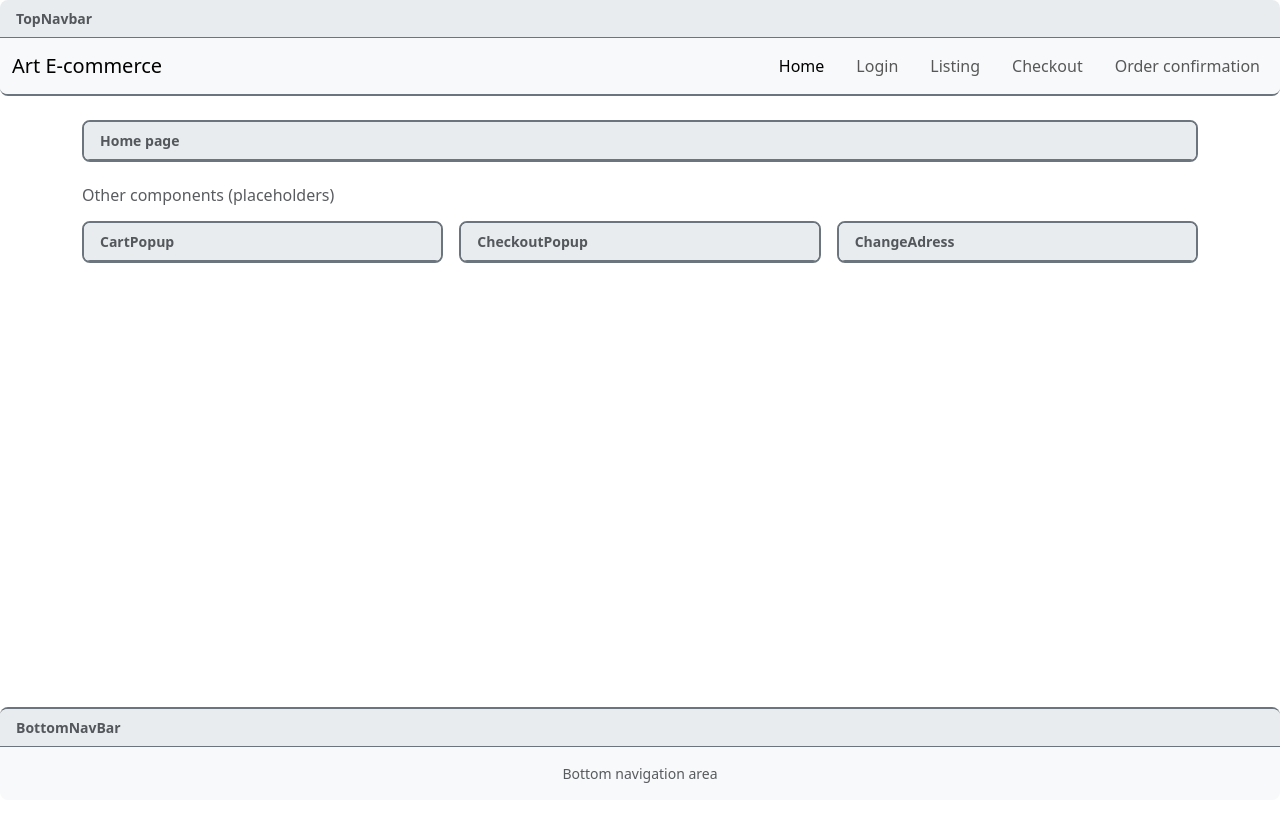
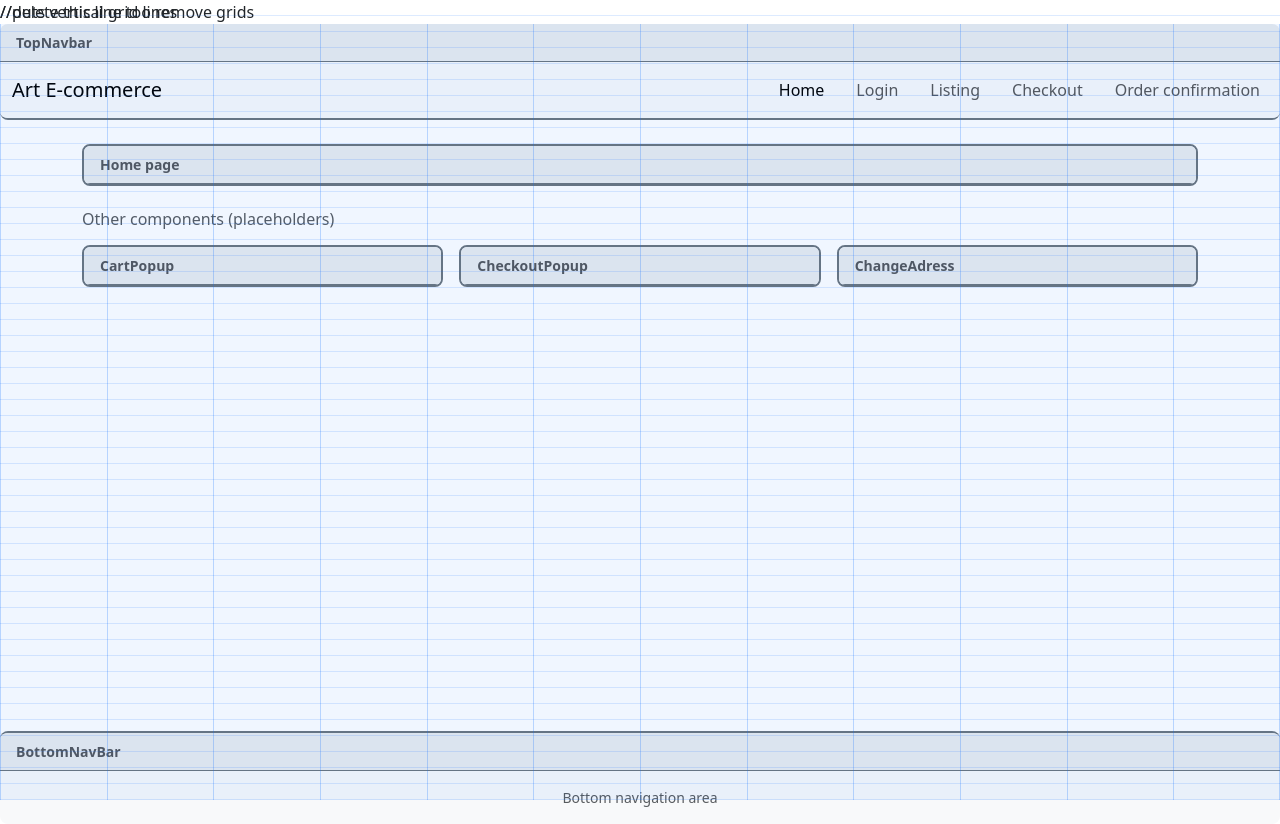
Before and after one commit to VCU-257/ugly-build-with-bootstrap-group-6, a React (Vite) app in the folder frontend/: page / in a window 1280 px wide. Before the commit the page ends 800 px from the top, so only its background shows below. Built offline with nearby package versions, Linux system fonts and the light colour scheme.

Commit message:
added grid lines for assignment purposes, easy to delete

```diff
--- a/frontend/src/App.jsx
+++ b/frontend/src/App.jsx
@@ -6,10 +6,14 @@ import Checkout from './pages/Checkout.jsx'
 import OrderConfirmation from './pages/OrderConfirmation.jsx'
 import TopNavbar from './components/TopNavbar.jsx'
 import BottomNavBar from './components/BottomNavBar.jsx'
+//delete this line too remove grids
+import BootstrapGridOverlay from './components/BootstrapGridOverlay.jsx'
 
 export default function App() {
   return (
     <BrowserRouter>
+    //delete this line too remove grids
+      <BootstrapGridOverlay />
       <div className="d-flex flex-column min-vh-100">
         <TopNavbar />
         <main className="flex-grow-1 container py-4">
--- /dev/null
+++ b/frontend/src/components/BootstrapGridOverlay.jsx
@@ -0,0 +1,37 @@
+const COLS = Array.from({ length: 12 }, (_, i) => i)
+
+const horizontalGridStyle = {
+  // Full-width horizontal lines every 1rem (Bootstrap default spacer)
+  backgroundImage: [
+    'repeating-linear-gradient(to bottom, transparent 0 calc(1rem - 1px), rgba(var(--bs-primary-rgb), 0.14) calc(1rem - 1px) 1rem)',
+  ].join(', '),
+}
+
+export default function BootstrapGridOverlay() {
+  return (
+    <div
+      className="position-fixed top-0 start-0 w-100 h-100 overflow-hidden"
+      style={{ zIndex: 9998, pointerEvents: 'none' }}
+      aria-hidden="true"
+    >
+      <div className="position-absolute top-0 start-0 w-100 h-100" style={horizontalGridStyle} />
+
+      //puts vertical grid lines
+      <div className="container-fluid px-0 h-100 position-relative">
+        <div className="row g-0 h-100 mx-0">
+          {COLS.map((i) => (
+            <div
+              key={i}
+              className={`col-1 h-100 border-start border-primary border-opacity-25${
+                i === 11 ? ' border-end' : ''
+              }`}
+              style={{
+                backgroundColor: 'rgba(var(--bs-primary-rgb), 0.06)',
+              }}
+            />
+          ))}
+        </div>
+      </div>
+    </div>
+  )
+}
```
